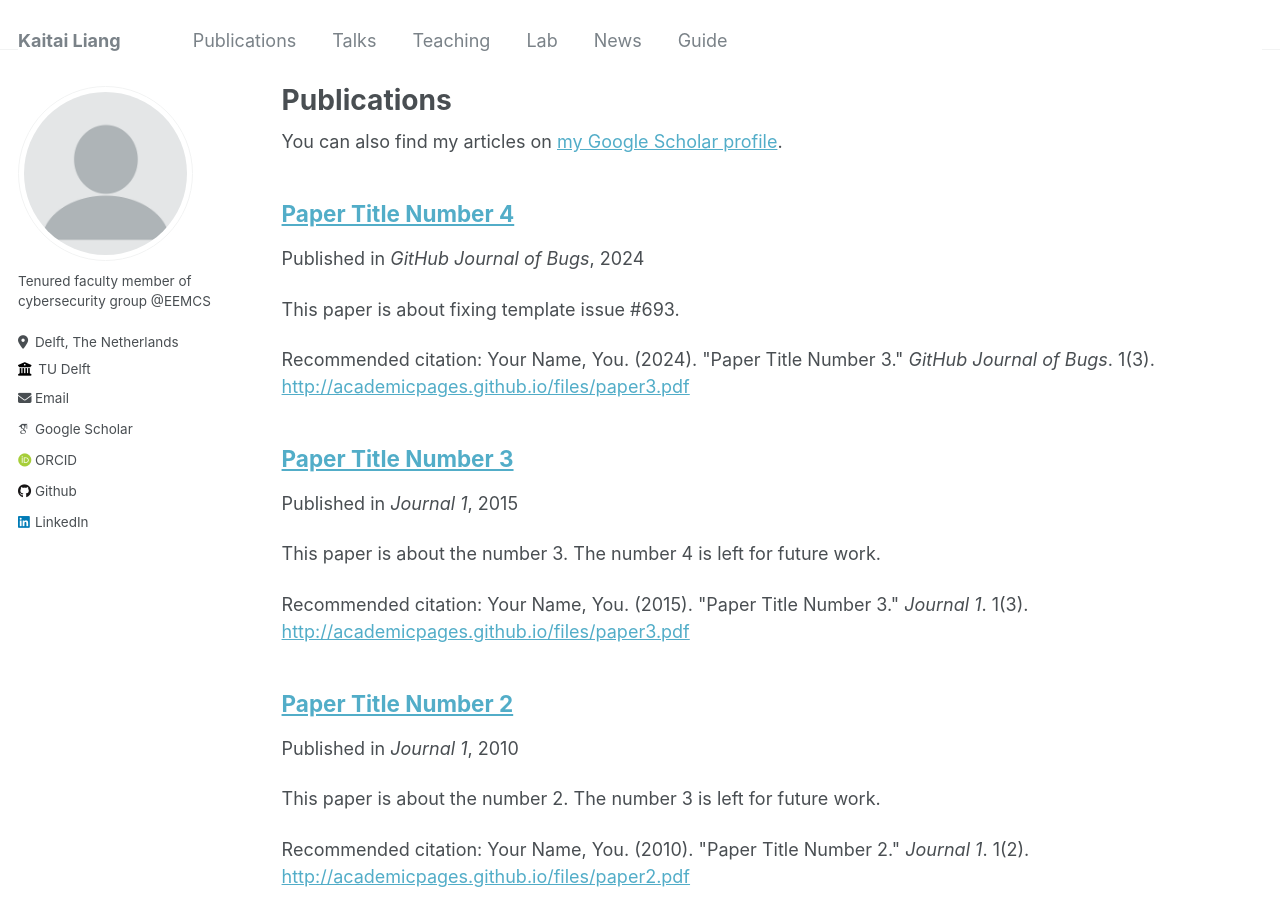
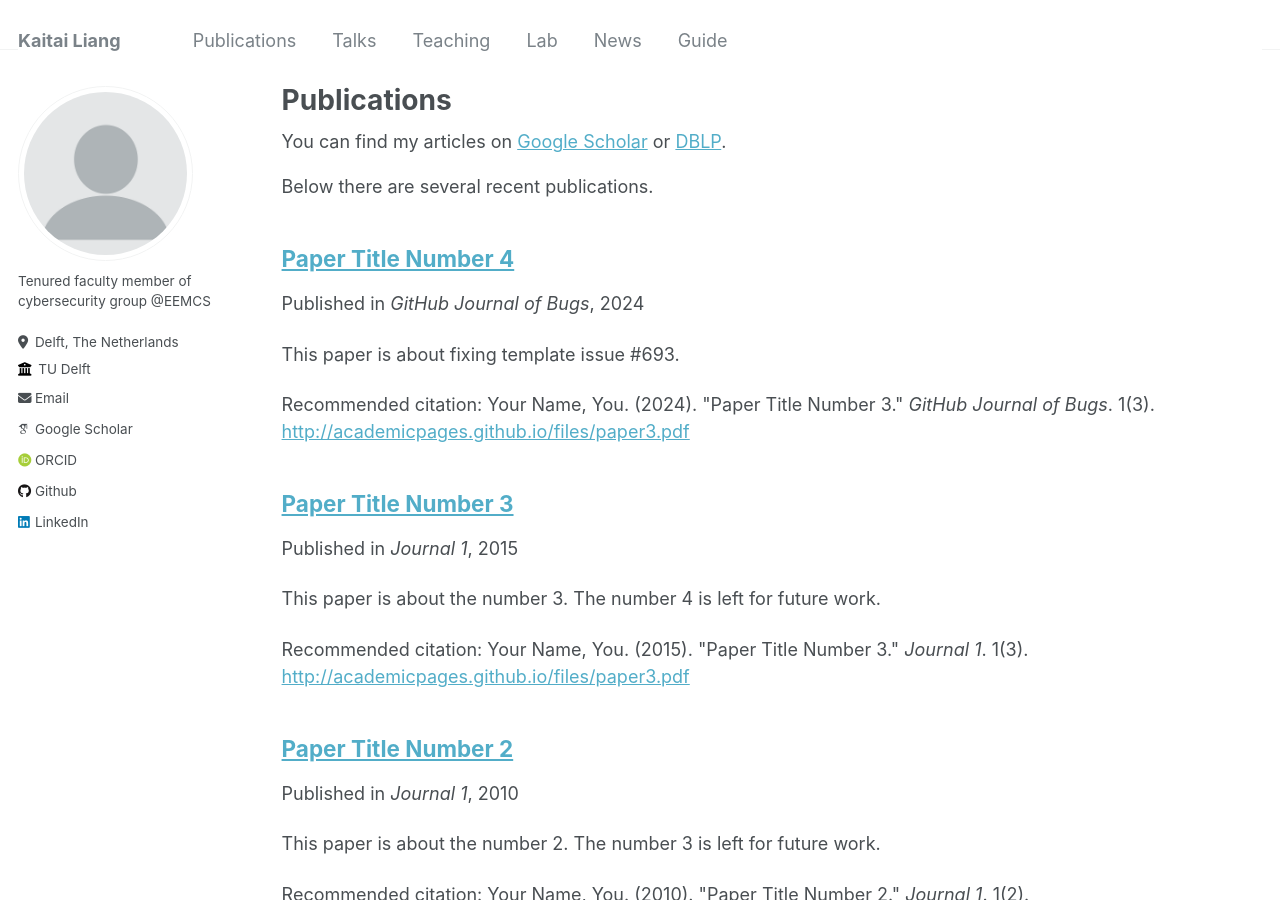
Before and after one commit to kaitailiang/kaitailiang.github.io, a Jekyll site: the page built from _pages/publications.md, in a window 1280 px wide and 900 px high. Built offline with Jekyll 4.4.1, drawn with Linux system fonts in a browser that asks for light colours; some web fonts are replaced.

Commit message:
Update publications.md

```diff
--- a/_pages/publications.md
+++ b/_pages/publications.md
@@ -6,8 +6,11 @@ author_profile: true
 ---
 
 {% if site.author.googlescholar %}
-  <div class="wordwrap">You can also find my articles on <a href="{{site.author.googlescholar}}">my Google Scholar profile</a>.</div>
+  <div class="wordwrap">You can find my articles on <a href="{{site.author.googlescholar}}">Google Scholar</a> or <a href="https://dblp.org/pid/126/6037.html">DBLP</a>. </div>
 {% endif %}
+
+Below there are several recent publications.
+
 
 {% include base_path %}
 
```
